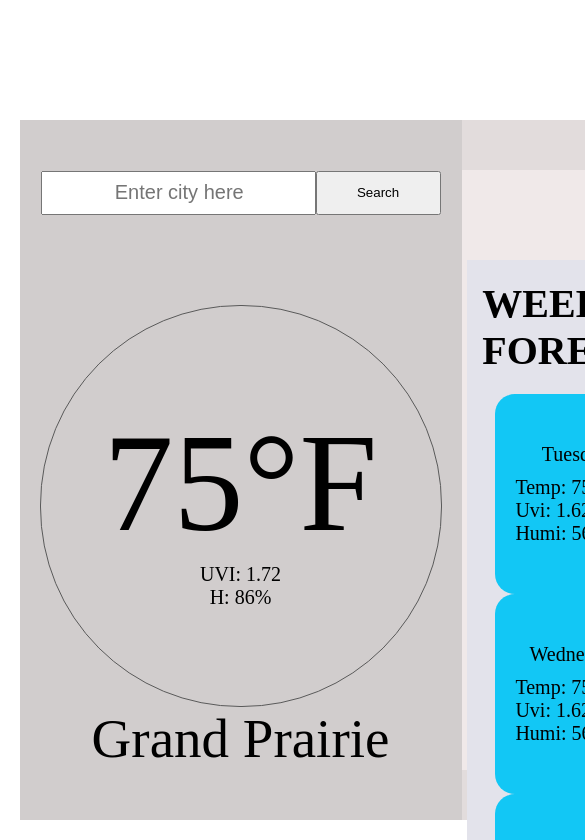
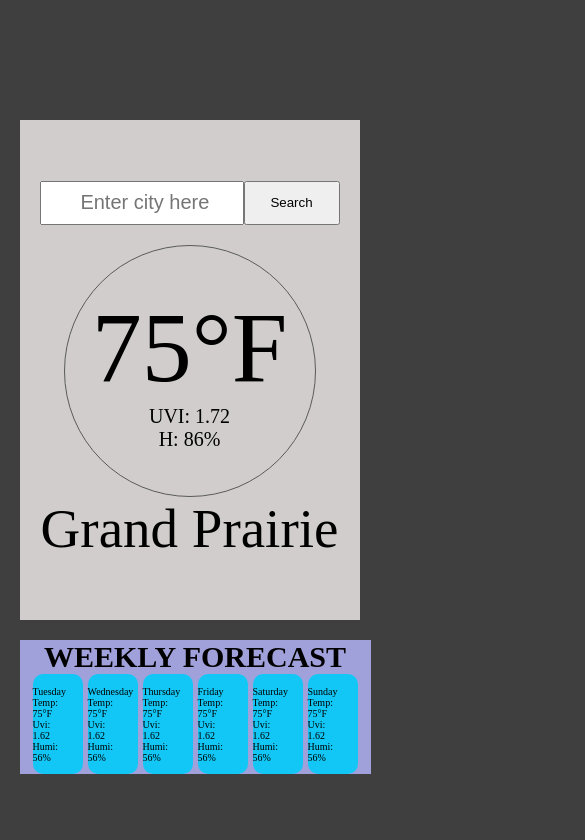
Before and after one commit to isipcasinillo/cloudNin9, a plain HTML site: page index.html in a window 390 px wide. Shown: the top 840 px of the page, 585 px wide, since content can reach past the window. Drawn offline with nearby package versions, Linux system fonts and the light colour scheme; no server answers.

Commit message:
mobile updated

```diff
--- a/assets/script.js
+++ b/assets/script.js
@@ -17,7 +17,8 @@ const cityListHandler = document.getElementById('history')
 
 // MAIN FUNCTION API //
 function getWeather(city){
-    pastcall(city);
+    // pastcall(city);
+
     fetch(
         'https://api.openweathermap.org/data/2.5/weather?q='+ city +'&appid=4b32bc002f15ef905283bad751a35660'
     ).then((response) => {
@@ -43,7 +44,7 @@ function getWeather(city){
         fetch('https://api.openweathermap.org/data/2.5/onecall?lat=' + lat + '&lon=' + lon + '&units=imperial&exclude=minutely&appid=4b32bc002f15ef905283bad751a35660')
         .then((response) => response.json())
         .then((data) => {
-
+            console.log(data)
             // dynamically updates the temp, uvi, humidity on the weekly forecast //
             displayForecast(data)
         })
@@ -80,6 +81,25 @@ function addCity (city) {
 
 // }
 
+
+
+submitEl.addEventListener('click', () => {
+    var city = document.getElementById('input-key').value
+    getWeather(city)
+
+
+})
+
+cityListHandler.addEventListener('click', function (event) {
+   var currentcity = event.target.textContent
+    getWeather(currentcity)
+})
+
+
+
+
+// getWeather('manila');
+
 function appendCity () {
     var cities = JSON.parse(localStorage.getItem('city')) || [];
     for (var i = 0; i < cities.length; i++) {
@@ -91,17 +111,21 @@ function appendCity () {
     }
 }
 
-submitEl.addEventListener('click', () => {
-    var city = document.getElementById('input-key').value
-    getWeather(city)
-})
+function retrieveCity () {
+    if (!JSON.parse(localStorage.getItem('city'))) {
+        console.log('its empty')
+        initialeCity ();
+    } else {
+        var cityY = JSON.parse(localStorage.getItem('city'))
+    var cityJ = cityY[cityY.length-1]
+    getWeather(cityJ)
+    }
+}
 
-cityListHandler.addEventListener('click', function (event) {
-   var currentcity = event.target.textContent
-    getWeather(currentcity)
-})
+function initialeCity () {
+    getWeather('grand prairie')
+}
 
 
 appendCity();
-
-// getWeather('manila');
+retrieveCity ();
--- a/assets/style.css
+++ b/assets/style.css
@@ -3,72 +3,66 @@
     padding:0;
 }
 
-
+body {
+    background-color: rgb(63, 63, 63);
+}
 .main {
+    background-color: rgb(63, 63, 63);
     display: flex;
     max-width: 90%;
     margin: auto;
     margin-top: 100px;
 }
 
-
-.weekly-container {
-    display: flex;
-    justify-content: space-around;
-    flex-wrap: wrap;
-
-}
-
-.weekly-container div {
-    padding-right: 20px;;
-
-}
-
-.circle {
-    display: flex;
-    justify-content: center;
-    align-items: center;
-    flex-direction: column;
-    height: 400px;
-    width: 400px;
-    border: rgb(90, 90, 90) solid 1px;
-    border-radius: 200px;
-    background-color: rgba(255, 255, 255, 0);
-}
-.current-container {
+.current-city-container {
     margin-top: 20px;
     padding: 0 20px;
     align-items: center;
     justify-content: center;
     display: flex;
     flex-direction: column;
-    width: 480;
-    height: 700px;
+    /* width: auto; */
+    height: 500px;
     background-color: rgb(209, 205, 205);
 }
+
+.circle-container {
+    display: flex;
+    justify-content: center;
+    align-items: center;
+    flex-direction: column;
+    height: 250px;
+    width: 250px;
+    border: rgb(90, 90, 90) solid 1px;
+    border-radius: 200px;
+    background-color: rgba(255, 255, 255, 0);
+}
+
+.current-search {
+    display: flex;
+    width:300px;
+    justify-content: center;
+    margin-bottom: 20px;
+}
+
+#input-key {
+    width: 200px;
+    height: 40px;
+    font-size: 20px;
+}
+
+#submit-btn {
+    width:250px;
+}
 #current-temp {
-    font-size: 140px;
+    font-size: 100px;
 }
 #current-name {
     font-size: 55px;
     display: flex;
     justify-content: center;
 }
-.current-search {
-    display: flex;
-    width:400px;
-    justify-content: center;
-    margin-bottom: 90px;
-}
 
-#input-key {
-    width: 350px;
-    height: 40px;
-    font-size: 20px;
-}
-#submit-btn {
-    width:160px;
-}
 
 .day-card span, div {
     font-size: 20px;
@@ -80,30 +74,18 @@
     justify-content: center;
     width: 160px;
     height: 200px;
-    margin-left: 15px;
     background-color: rgb(18, 199, 245);
-    border-radius: 20px;
-}
-
-.day-card span:nth-child(1){
-    margin:  0 auto;
-    padding-bottom: 10px;
-}
-.day-card > * {
-    text-align: start;
-    padding: 0 20px 0 20px;
+    border-radius: 10px;
 }
 
 
-.weekly-container div:nth-child(1) {
-    margin-left: 15px;
+.day-card > * {
+    text-align: start;
+}
 
-}
-.weekly-container div:last-child {
-    margin-right: 15px;
 
-}
-.section {
+
+.weekly-section {
     display:flex;
     flex-direction: column;
     margin-top: 20px;
@@ -112,28 +94,69 @@
     width: 1440px;
 }
 
-.webstyle {
-    background-color: rgb(240, 233, 233);
-    height: 600px;
-}
+
 
 button {
     height: 45px;
     width: 90px;
 }
 
-.inner_webstyle {
-    width:95%;
-    margin: 90px auto 0 auto;
+.weekly-forecast {
+    width:100%;
+
     justify-content: center;
-    background-color: rgb(227, 227, 235);
+    background-color: rgb(160, 160, 218);
 }
-.weekly-card {
-    margin-left: 15px;
+.weekly-header {
+
     font-size: 40px;
-    padding: 20px 0;
+
+}
+
+.weekly-container {
+    display: flex;
+    width: auto;
+    flex-wrap: wrap;
+
+}
+
+.weekly-container div {
+    padding-right: 20px;;
+
 }
 .history {
     margin: auto;
     border-bottom: black 1px solid;
 }
+
+
+
+@media only screen and (max-width: 600px) {
+    main {
+        max-width: 100%;
+        flex-wrap: wrap;
+    }
+    .weekly-header {
+        display: flex;
+        justify-content: center;
+        font-size: 30px;
+    }
+    .weekly-container {
+        justify-content: center;
+    }
+    .day-card {
+        flex-wrap: nowrap;
+        width: 30px;
+        height: 100px;
+
+    }
+    .day-card  span  {
+        font-size: 10px;
+    }
+    .day-card  div  {
+        font-size: 10px;
+    }
+    .day-card:not(:nth-child(1)) {
+        margin-left: 5px;
+    }
+  }
--- a/index.html
+++ b/index.html
@@ -13,12 +13,12 @@
     <!-- MAIN SECTION-->
     <main class="main">
 
-        <section class="current-container">
+        <section class="current-city-container">
             <div class="current-search">
-                <input type="text" id="input-key" placeholder="             Enter city here">
+                <input type="text" id="input-key" placeholder="       Enter city here">
                 <input type="submit" id="submit-btn" value="Search">
             </div>
-            <div class="circle">
+            <div class="circle-container">
                 <div id="current-temp" class="ftemp">75°F</div>
                 <div>UVI: <span id="current-uvi" class="fuvi">1.72</span></div>
                 <div>H: <span id="current-humi" class="fhumi">86%</span></div>
@@ -28,16 +28,16 @@
 
 
          <!-- WEEKLY FORECAST SECTION -->
-        <section class="section">
-            <div class="webstyle">
+        <section class="weekly-section">
+            <div class="weekly-section-holder">
                 <span class="history" id="history">
                     <!-- <button>Manila</button>
                     <button>New York</button>
                     <button>Grand Prairie</button>
                     <button>Los Angeles</button> -->
-                    </span>
-                <div class="inner_webstyle">
-                    <h1 class="weekly-card">WEEKLY FORECAST</h1>
+                </span>
+                <div class="weekly-forecast">
+                    <h1 class="weekly-header">WEEKLY FORECAST</h1>
                     <div class="weekly-container">
                         <div class="day-card">
                             <span class="fdate">Tuesday</span>
```
